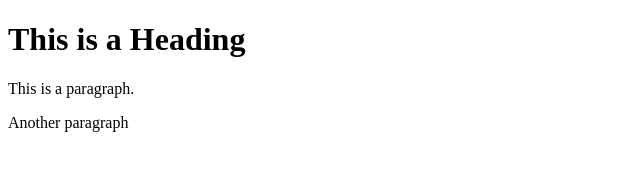
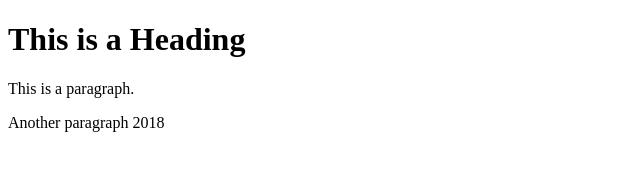
Before and after one commit to vintrom/Proba01, a plain HTML site: page index.html in a window 1280 px wide. Shown: the full height of the page, 0-640 px from the left. Drawn offline with Linux system fonts and the light colour scheme.

Commit message:
Third commit

```diff
--- a/index.html
+++ b/index.html
@@ -7,7 +7,7 @@
 
 		<h1>This is a Heading</h1>
 		<p>This is a paragraph.</p>
-		<p>Another paragraph</p>
+		<p>Another paragraph 2018</p>
 
 	</body>
 </html>
```
Also changed, not shown: Proba.txt.
